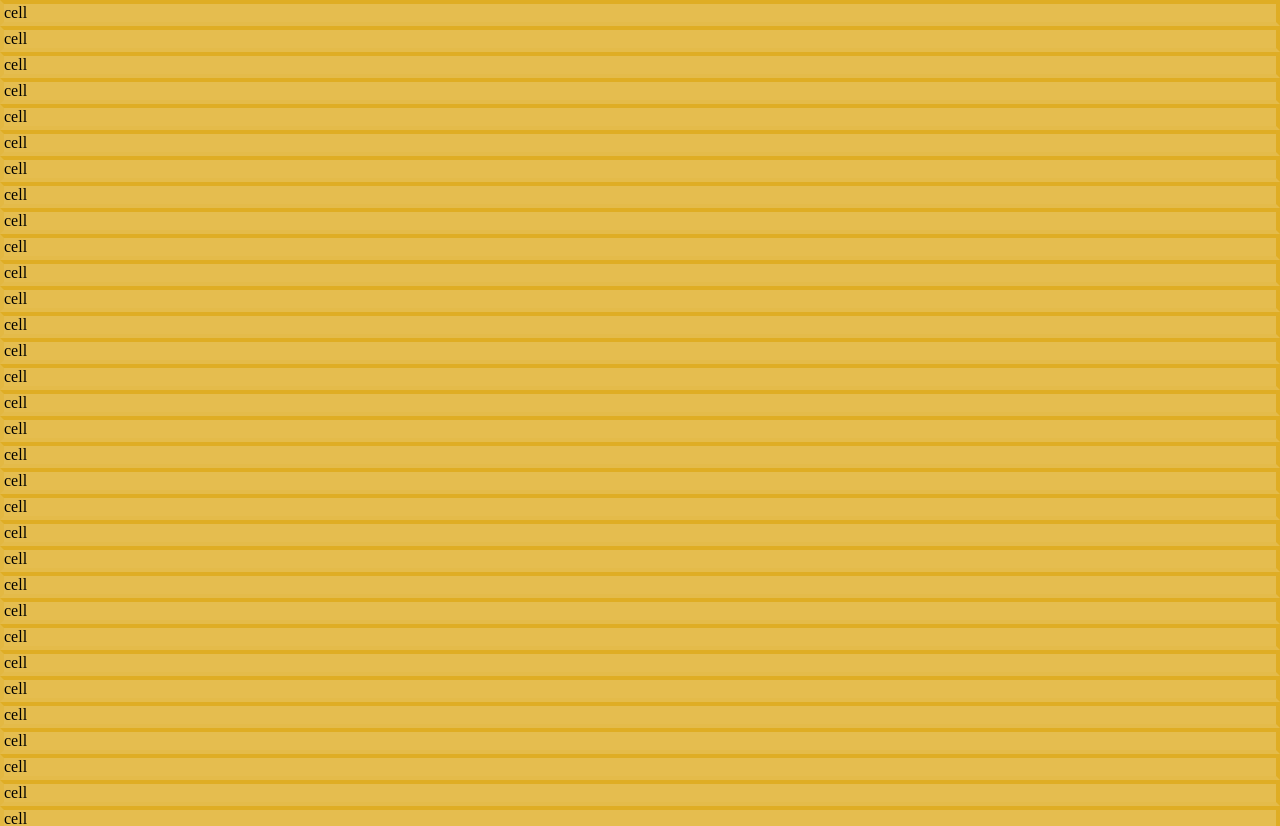
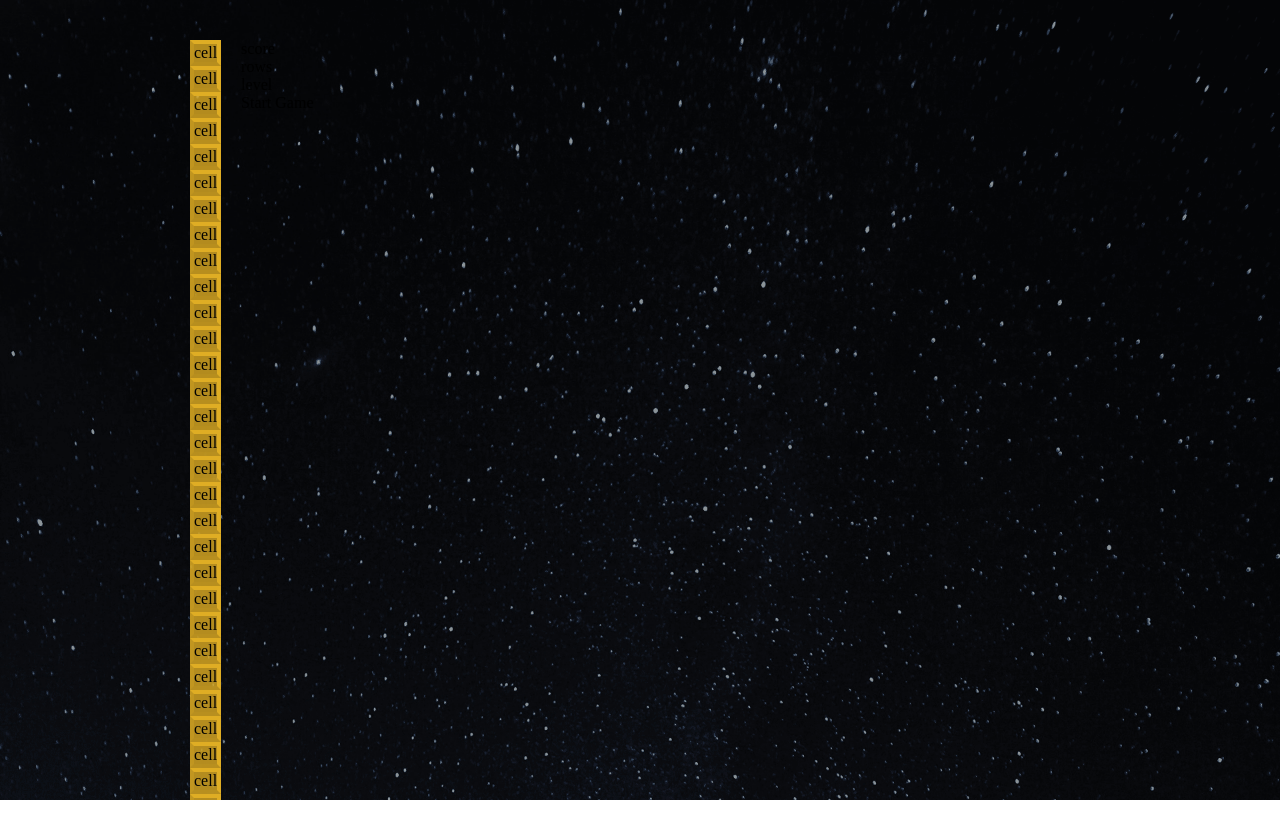
Before and after one commit to hermetikos/react_tetris, a React (Create React App) app: page / in a window 1280 px wide. Shown: the top 826 px of the page. After the commit the page ends 800 px from the top, so only its background shows below. Built offline with nearby package versions, Linux system fonts and the light colour scheme.

Commit message:
Adds styling for tetris components

```diff
--- a/src/components/Tetris.js
+++ b/src/components/Tetris.js
@@ -1,14 +1,16 @@
 import React from 'react';
 
 import { createStage } from '../gameHelpers';
-
 import Stage from './Stage';
 import Display from './Display';
 import StartButton from "./StartButton";
 
+import { StyledTetris, StyledTetrisWrapper } from "./styles/StyledTetris";
+
 const Tetris = ({ type }) => {
     return (
-        <div>
+        <StyledTetrisWrapper>
+            <StyledTetris>
                 <Stage stage={createStage()}/>
                 <aside>
                     <div>
@@ -18,7 +20,8 @@ const Tetris = ({ type }) => {
                     </div>
                     <StartButton />
                 </aside>
-        </div>
+            </StyledTetris>
+        </StyledTetrisWrapper>
     )
 }
 
--- /dev/null
+++ b/src/components/styles/StyledTetris.js
@@ -0,0 +1,27 @@
+import styled from 'styled-components';
+
+import bgImage from '../../img/bg.png';
+
+export const StyledTetrisWrapper = styled.div`
+    width: 100vw;
+    height: 100vh;
+
+    background: url(${bgImage}) #000;
+    background-size: cover;
+    overflow: hidden;
+`
+
+export const StyledTetris = styled.div`
+    display: flex;
+    align-items: flex-start;
+    padding: 40px;
+    margin: 0 auto;
+    max-width: 900px;
+
+    aside {
+        width: 100%;
+        max-width: 200px;
+        display: block;
+        padding: 0 20px;
+    }
+`
```
Lines whose indentation alone changed are shown as unchanged.
